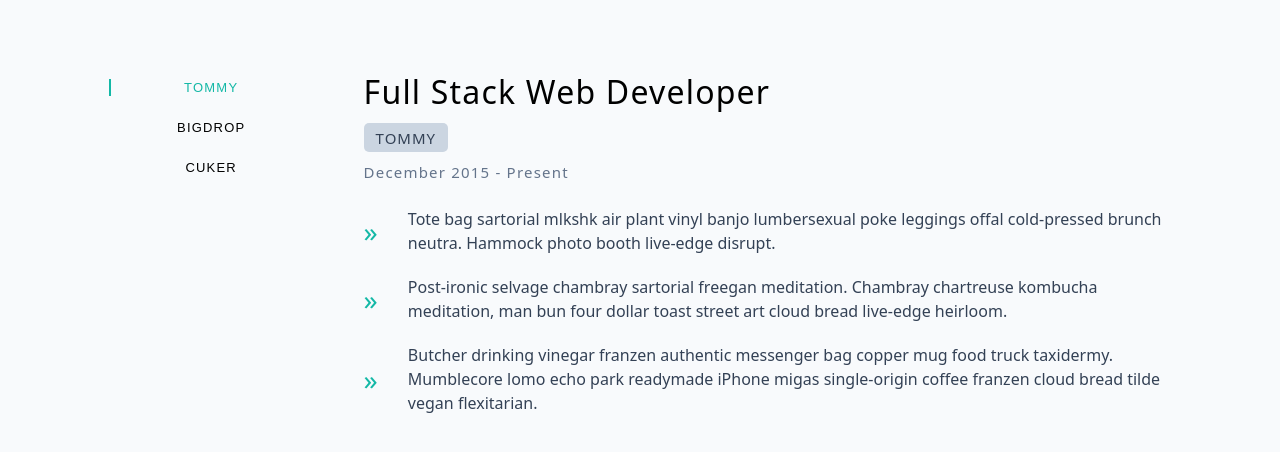
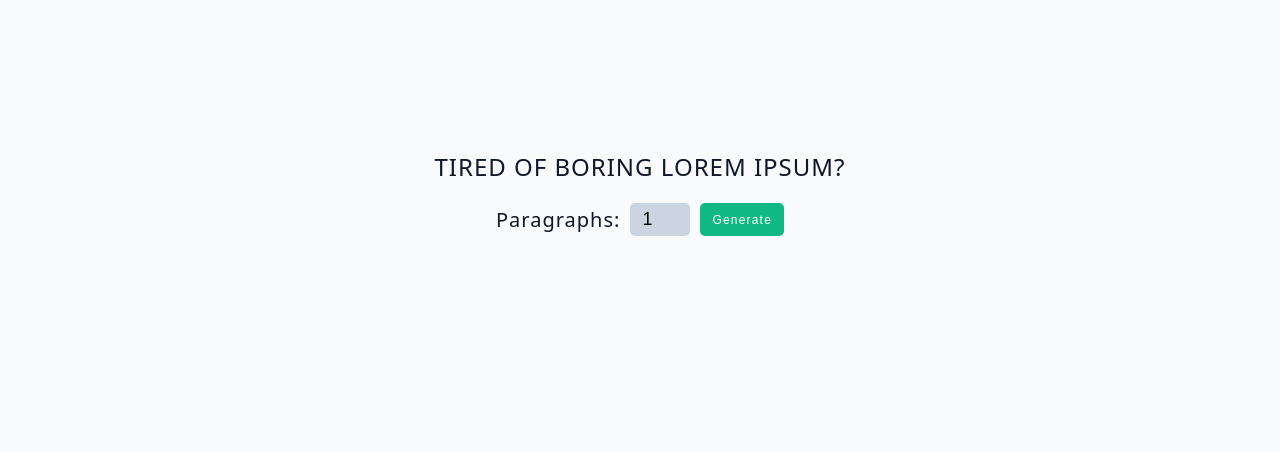
Before and after one commit to LinaGromakova/learn-react-projects, a React (Vite) app: page / in a window 1280 px wide. Shown: the top 452 px of the page. Built offline with nearby package versions, Linux system fonts and the light colour scheme.

Commit message:
Add lorem ipsum project

```diff
--- a/src/App.jsx
+++ b/src/App.jsx
@@ -1,4 +1,4 @@
-import { Tabs as Project } from './projects/tabs/tabs';
+import { LoremIpsum as Project } from './projects/lorem-ipsum/lorem-ipsum';
 
 function App() {
   return (
--- /dev/null
+++ b/src/projects/lorem-ipsum/lorem-ipsum.jsx
@@ -0,0 +1,39 @@
+import { useState } from 'react';
+import './style.css';
+import { text as DATA } from './data';
+
+export function LoremIpsum() {
+  const [text, setText] = useState([]);
+  const [value, setValue] = useState(1);
+  function generateText(e) {
+    e.preventDefault();
+    setText(DATA.slice(0, value));
+  }
+  return (
+    <section className='wrapper'>
+      <h1>tired of boring lorem ipsum?</h1>
+      <form action='#' onSubmit={(e) => generateText(e)}>
+        <label htmlFor='num'>Paragraphs: </label>
+        <input
+          type='number'
+          value={value}
+          name='num'
+          id='num'
+          min={1}
+          max={DATA.length - 1}
+          onChange={(e) => setValue(e.target.value)}
+        />
+        <button type='submit'>Generate</button>
+      </form>
+      <article className='par-wrapper'>
+        {text.map((text, index) => {
+          return (
+            <p className='paragraph' key={index}>
+              {text}
+            </p>
+          );
+        })}
+      </article>
+    </section>
+  );
+}
--- /dev/null
+++ b/src/projects/lorem-ipsum/style.css
@@ -0,0 +1,60 @@
+body {
+  background-color: #f8fafc;
+  color: #0f172a;
+}
+.wrapper {
+  width: 60%;
+  margin: 150px auto;
+}
+h1 {
+  text-transform: uppercase;
+  text-align: center;
+  font-weight: 400;
+  font-size: 24px;
+  letter-spacing: 1px;
+  margin-bottom: 20px;
+}
+form {
+  display: flex;
+  align-items: center;
+  justify-content: center;
+}
+label {
+  font-size: 20px;
+  letter-spacing: 1px;
+  margin-right: 10px;
+}
+input {
+  background-color: #cbd5e1;
+  width: 60px;
+  outline: none;
+  border: none;
+  border-radius: 5px;
+  padding: 6px 12px;
+  font-size: 18px;
+}
+button {
+  cursor: pointer;
+  margin-left: 10px;
+  outline: none;
+  border: none;
+  height: 33px;
+  border-radius: 5px;
+  background-color: #10b981;
+  color: #fff;
+  font-size: 12px;
+  letter-spacing: 1.2px;
+  padding: 6px 12px;
+  transition-duration: 0.5s;
+}
+button:hover {
+  background-color: #047857;
+  box-shadow: 0 10px 15px -3px rgba(0, 0, 0, 0.1), 0 4px 6px -2px rgba(0, 0, 0, 0.05);
+}
+.paragraph {
+  width: 80%;
+  margin: 50px auto;
+  font-size: 16px;
+  letter-spacing: 1px;
+  line-height: 2;
+}
```
Also changed, not shown: src/projects/lorem-ipsum/data.js (added).
